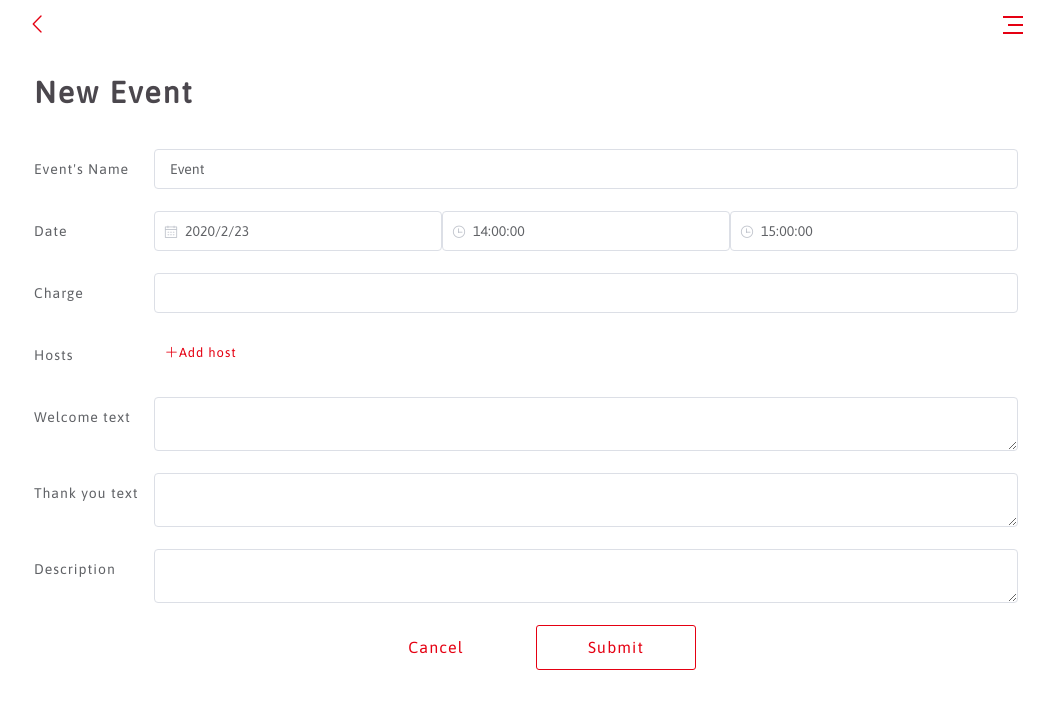
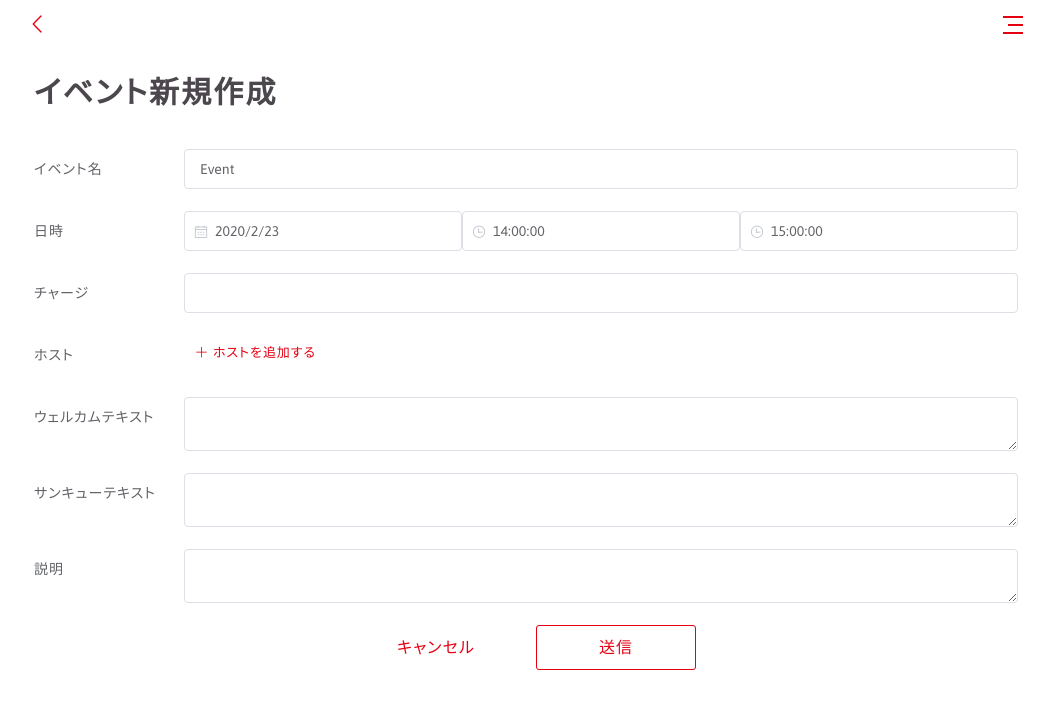
Before and after one commit to SugiShio/guest-list, a Nuxt app: page /events/new in a window 1280 px wide. Shown: the top 708 px of the page, without its empty margins (114-1168 px from the left). Built offline with nearby package versions, Linux system fonts and the light colour scheme; no server answers; sample sign-in values are in the browser's storage.

Commit message:
イベント新規i18n

```diff
--- a/components/formEvent.vue
+++ b/components/formEvent.vue
@@ -2,12 +2,12 @@
 el-form(
   v-if='eventCopied'
   :label-position='labelPosition'
-  label-width='120px')
+  label-width='150px')
   el-form-item(
     v-if='isEdit'
-    label="Event's Name")
+    :label='$t("eventLabels.eventsName")')
     el-input(v-model='eventCopied.name')
-  el-form-item(label='Date')
+  el-form-item(:label='$t("eventLabels.date")')
     .showItem(v-if='!isEdit')
       div {{ event.dateText }}
       div {{ timeText }}
@@ -21,19 +21,19 @@ el-form(
       el-col(:span='sizeTime')
         el-time-picker(
           v-model='eventCopied.openAt'
-          placeholder='Open at'
+          :placeholder='$t("eventLabels.openAt")'
           :picker-options='{format: "HH:mm"}')
       el-col(:span='sizeTime')
         el-time-picker(
           v-model='eventCopied.startAt'
-          placeholder='Start at'
+          :placeholder='$t("eventLabels.startAt")'
           :picker-options='{format: "HH:mm"}')
-  el-form-item(label="Charge")
+  el-form-item(:label='$t("eventLabels.charge")')
     .showItem(v-if='!isEdit') {{ event.charge }}
     el-input(
       v-else
       v-model='eventCopied.charge')
-  el-form-item(label="Hosts")
+  el-form-item(:label='$t("eventLabels.hosts")')
     ul.showItem(v-if='!isEdit && hostTexts')
       li(v-for='host in hostTexts') {{ host }}
     template(v-else)
@@ -42,11 +42,11 @@ el-form(
           el-col(:span='16')
             el-input(
               v-model='eventCopied.hosts[index]'
-              placeholder='Name')
+              :placeholder='$t("name")')
           el-col(:span='8')
             el-input(
               v-model='eventCopied.hostsInstruments[index]'
-              placeholder='Instrument')
+              :placeholder='$t("instrument")')
         .arrayForm__button(v-if='event.hosts.length>1')
           i.el-icon-circle-close(@click='removeHost(index)')
       el-row
@@ -57,20 +57,20 @@ el-form(
             type='weak'
             inline)
             i.el-icon-plus
-            |Add host
-  el-form-item(label="Welcome text")
+            | &nbsp;{{ $t('eventLabels.addHost') }}
+  el-form-item(:label='$t("eventLabels.welcomeText")')
     .showItem(v-if='!isEdit') {{ event.text }}
     el-input(
       v-else
       v-model='eventCopied.text'
       type='textarea')
-  el-form-item(label="Thank you text")
+  el-form-item(:label='$t("eventLabels.thankyouText")')
     .showItem(v-if='!isEdit') {{ event.thankyouText }}
     el-input(
       v-else
       v-model='eventCopied.thankyouText'
       type='textarea')
-  el-form-item(label="Description")
+  el-form-item(:label='$t("eventLabels.description")')
     .showItem(v-if='!isEdit') {{ event.description }}
     el-input(
       v-else
@@ -79,11 +79,11 @@ el-form(
   section-button(v-if='isEdit')
     g-button(
       @click='$emit("cancel")'
-      type='weak') Cancel
+      type='weak') {{ $t("cancel") }}
     g-button(
       @click='emit'
       :disabled='disabled'
-      type='primary') Submit
+      type='primary') {{ $t("submit") }}
 
 </template>
 
--- a/locales/ja.json
+++ b/locales/ja.json
@@ -4,7 +4,10 @@
   "detail": "詳細",
   "events": "イベント",
   "eventList": "イベント一覧",
+  "instrument": "パート",
+  "name": "名前",
   "newEvent": "イベント新規作成",
+  "submit": "送信",
   "index": {
     "hi": "こんにちは！",
     "text1": "このサイトでは、ジャムセッションのお客さんのリストを簡単に作成・管理することができます。",
@@ -20,5 +23,17 @@
       "start": "スタート",
       "songName": "演奏曲名"
     }
+  },
+  "eventLabels": {
+    "addHost": "ホストを追加する",
+    "charge": "チャージ",
+    "date": "日時",
+    "description": "説明",
+    "eventsName": "イベント名",
+    "hosts": "ホスト",
+    "openAt": "オープン時間",
+    "startAt": "スタート時間",
+    "welcomeText": "ウェルカムテキスト",
+    "thankyouText": "サンキューテキスト"
   }
 }
--- a/pages/events/new.vue
+++ b/pages/events/new.vue
@@ -1,6 +1,6 @@
 <template lang="pug">
 section
-  section-head(title='New Event')
+  section-head(:title='$t("newEvent")')
   section-content
     form-event(
       :is-edit='true'
```
Also changed, not shown: locales/en.json (+15 -0 lines).
